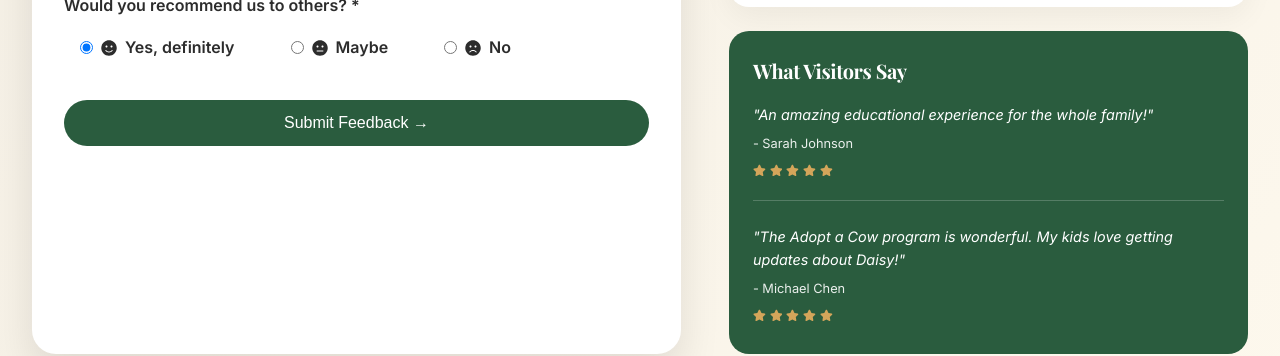
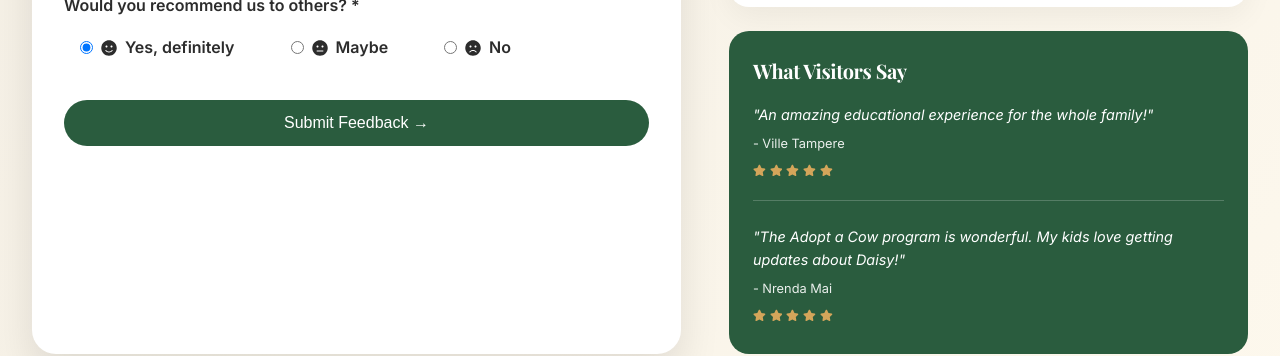
Before and after one commit to fidodo/greenfileds_alhman, a React (Create React App) app: page / in a window 1280 px wide. Shown: the part 9100-9456 px from the top of the page. Built offline with nearby package versions, Linux system fonts and the light colour scheme; a web font is replaced by a local one.

Commit message:
fixed the people with rating

```diff
--- a/src/components/FeedbackForm.jsx
+++ b/src/components/FeedbackForm.jsx
@@ -243,7 +243,7 @@ const FeedbackForm = () => {
               <h3>What Visitors Say</h3>
               <div className={styles.testimonial}>
                 <p>"An amazing educational experience for the whole family!"</p>
-                <div className={styles.testimonialAuthor}>- Sarah Johnson</div>
+                <div className={styles.testimonialAuthor}>- Ville Tampere</div>
                 <div className={styles.testimonialStars}>
                   {[...Array(5)].map((_, i) => (
                     <FaStar key={i} className={styles.smallStar} />
@@ -255,7 +255,7 @@ const FeedbackForm = () => {
                   "The Adopt a Cow program is wonderful. My kids love getting
                   updates about Daisy!"
                 </p>
-                <div className={styles.testimonialAuthor}>- Michael Chen</div>
+                <div className={styles.testimonialAuthor}>- Nrenda Mai</div>
                 <div className={styles.testimonialStars}>
                   {[...Array(5)].map((_, i) => (
                     <FaStar key={i} className={styles.smallStar} />
```
